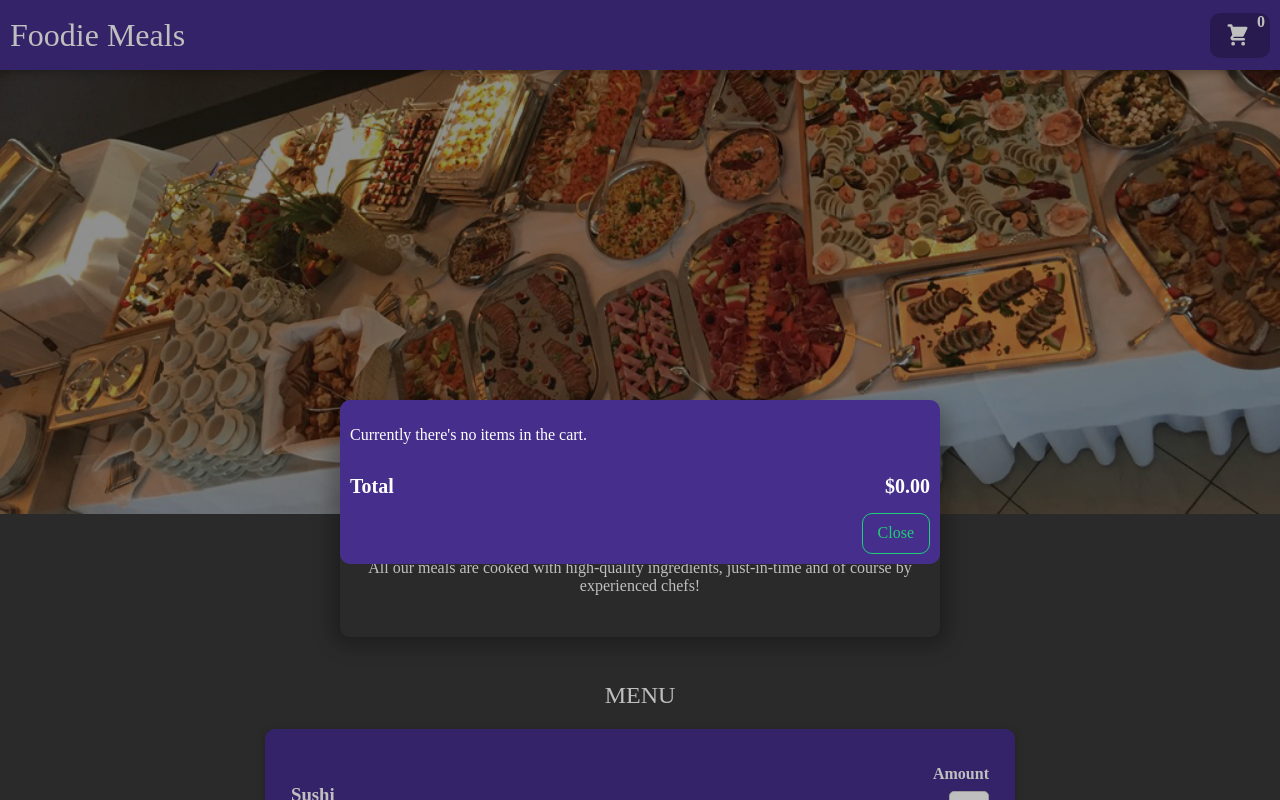
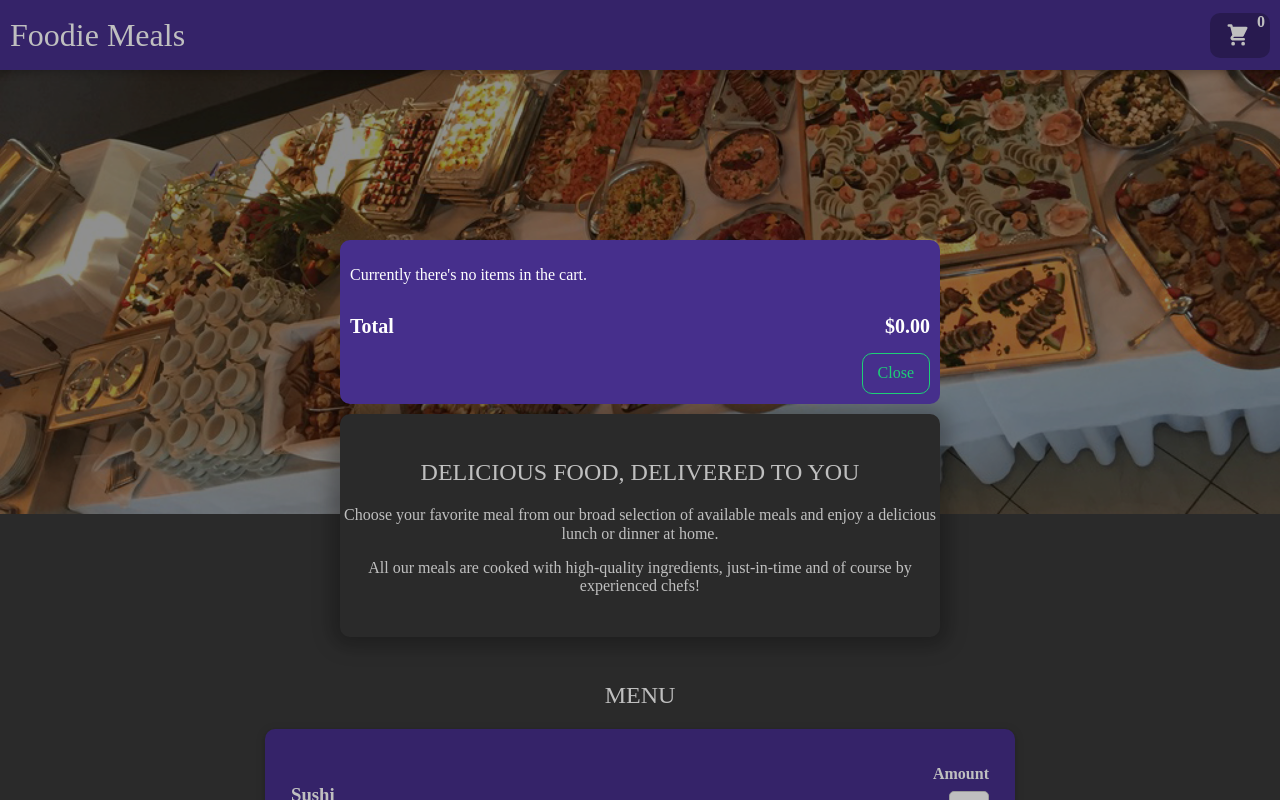
Before and after one commit to flare-s/foodie-meals, a React (Create React App) app: page / in a window 1280 px wide. Both pictures are taken after a click on the button "Cart". Shown: the top 800 px of the page. Built offline with nearby package versions, Linux system fonts and the light colour scheme.

Commit message:
Adjusted the modal content fixed position

```diff
--- a/src/components/UI/Modal/Modal.module.scss
+++ b/src/components/UI/Modal/Modal.module.scss
@@ -11,7 +11,7 @@
 
 .modal {
   position: fixed;
-  top: 50%;
+  top: 30%;
   transform: translateY(-50%);
   left: 5%;
   width: 90%;
```
